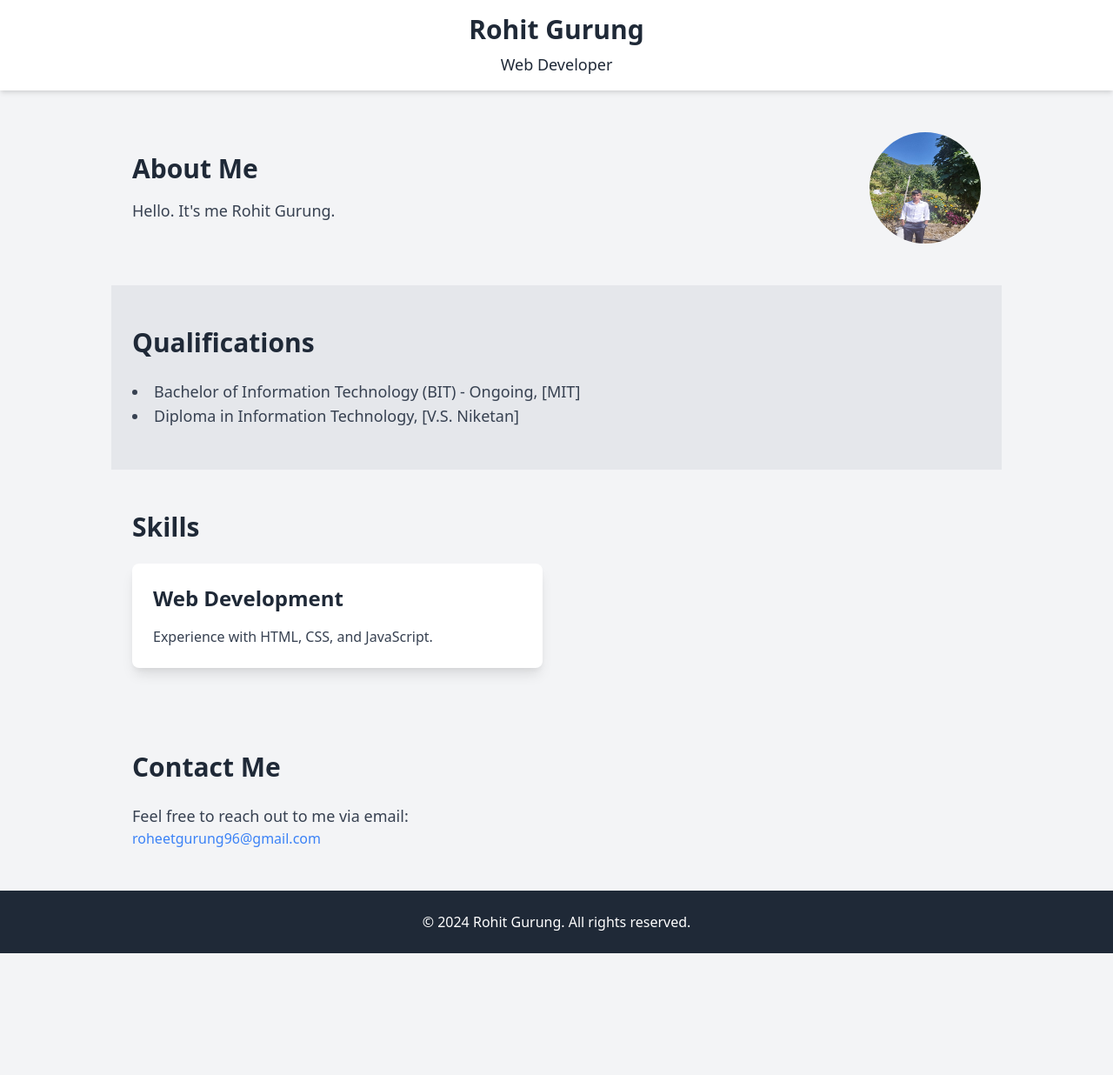
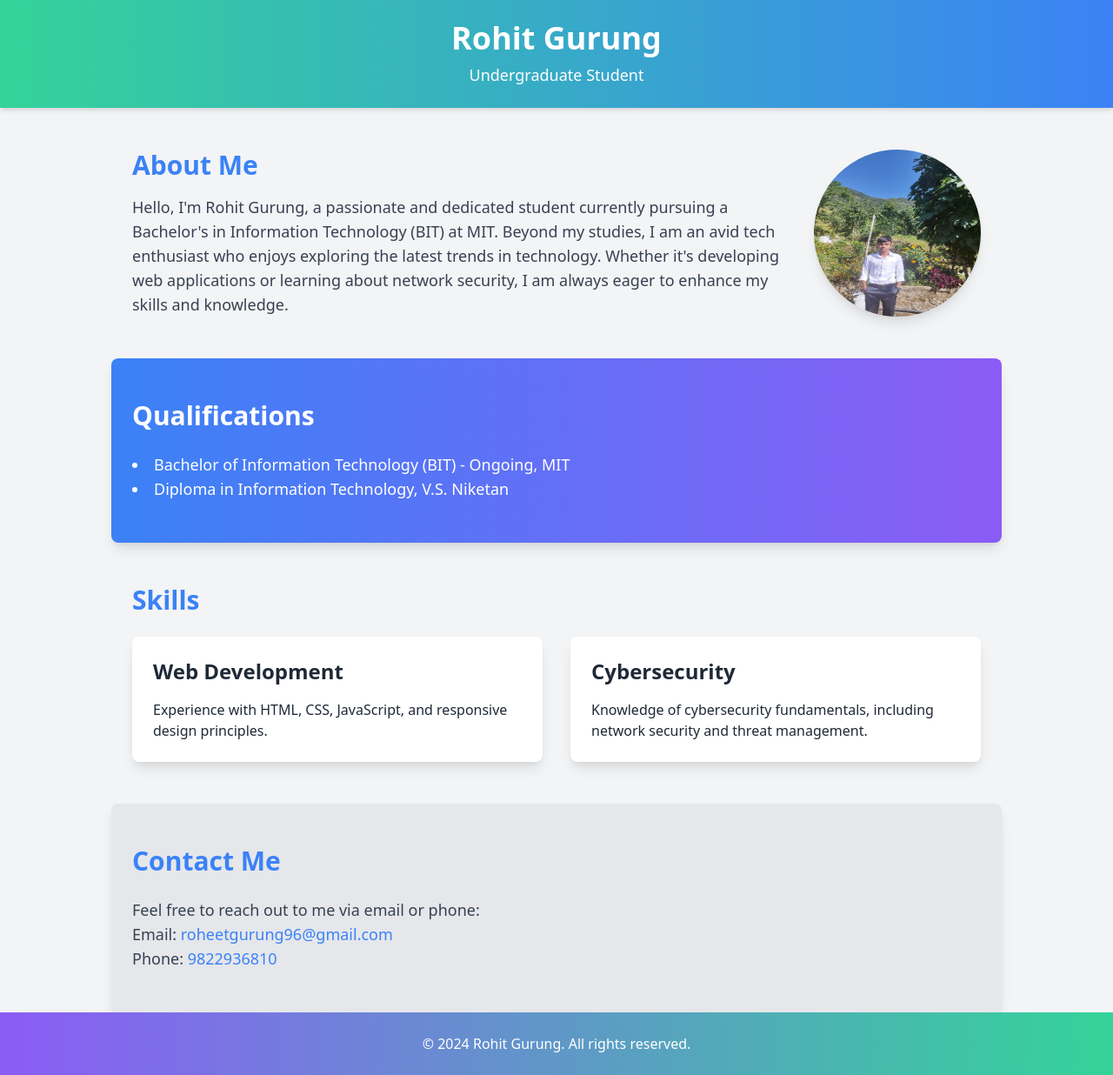
Before and after one commit to Rohitgurung69/rohit, a plain HTML site: page index.html in a window 1280 px wide. Shown: the whole page at 87% size. Before the commit the page ends 1096 px from the top, so only its background shows below. Drawn offline with nearby package versions, Linux system fonts and the light colour scheme.

Commit message:
I am Rohit

```diff
--- a/index.html
+++ b/index.html
@@ -8,43 +8,55 @@
 </head>
 <body class="bg-gray-100 text-gray-800">
 
-    <header class="bg-white shadow-md py-4">
+    <header class="bg-gradient-to-r from-green-400 to-blue-500 text-white shadow-md py-6">
         <div class="max-w-4xl mx-auto text-center">
-            <h1 class="text-3xl font-bold">Rohit Gurung</h1>
-            <p class="text-lg mt-2">Web Developer</p>
+            <h1 class="text-4xl font-bold">Rohit Gurung</h1>
+            <p class="text-lg mt-2">Undergraduate Student</p>
         </div>
     </header>
+
     <section class="max-w-5xl mx-auto px-6 py-12 flex items-center">
         <div class="flex-1">
-            <h2 class="text-3xl font-semibold mb-4">About Me</h2>
+            <h2 class="text-3xl font-semibold mb-4 text-blue-500">About Me</h2>
             <p class="text-lg text-gray-700">
-                Hello. It's me Rohit Gurung.
+                Hello, I'm Rohit Gurung, a passionate and dedicated student currently pursuing a Bachelor's in Information Technology (BIT) at MIT.
+                Beyond my studies, I am an avid tech enthusiast who enjoys exploring the latest trends in technology.
+                Whether it's developing web applications or learning about network security, I am always eager to enhance my skills and knowledge.
             </p>
         </div>
-        <img src="my photo.jpg" alt="Rohit Gurung" class="w-32 h-32 rounded-full ml-6">
+        <img src="my photo.jpg" alt="Rohit Gurung" class="w-48 h-48 rounded-full ml-6 shadow-lg">
     </section>
-    <section class="max-w-5xl mx-auto px-6 py-12 bg-gray-200">
+
+    <section class="max-w-5xl mx-auto px-6 py-12 bg-gradient-to-r from-blue-500 to-purple-500 text-white rounded-lg shadow-lg">
         <h2 class="text-3xl font-semibold mb-6">Qualifications</h2>
-        <ul class="list-disc list-inside text-lg text-gray-700">
-            <li>Bachelor of Information Technology (BIT) - Ongoing, [MIT]</li>
-            <li>Diploma in Information Technology, [V.S. Niketan]</li>
+        <ul class="list-disc list-inside text-lg">
+            <li>Bachelor of Information Technology (BIT) - Ongoing, MIT</li>
+            <li>Diploma in Information Technology, V.S. Niketan</li>
         </ul>
     </section>
+
     <section class="max-w-5xl mx-auto px-6 py-12">
-        <h2 class="text-3xl font-semibold mb-6">Skills</h2>
+        <h2 class="text-3xl font-semibold mb-6 text-blue-500">Skills</h2>
         <div class="grid grid-cols-1 md:grid-cols-2 gap-8">
-        <div class="bg-white p-6 rounded-lg shadow-lg">
+            <div class="bg-white p-6 rounded-lg shadow-lg hover:bg-blue-500 hover:text-white transition duration-300">
                 <h3 class="text-2xl font-semibold mb-4">Web Development</h3>
-        <p class="text-gray-700">Experience with HTML, CSS, and JavaScript.
+                <p>Experience with HTML, CSS, JavaScript, and responsive design principles.</p>
+            </div>
+            <div class="bg-white p-6 rounded-lg shadow-lg hover:bg-purple-500 hover:text-white transition duration-300">
+                <h3 class="text-2xl font-semibold mb-4">Cybersecurity</h3>
+                <p>Knowledge of cybersecurity fundamentals, including network security and threat management.</p>
+            </div>
         </div>
     </section>
 
-     <section class="max-w-5xl mx-auto px-6 py-12">
-     <h2 class="text-3xl font-semibold mb-6">Contact Me</h2>
-        <p class="text-lg text-gray-700">Feel free to reach out to me via email:</p>
-            <a href="mailto:your.email@example.com" class="text-blue-500 hover:underline">roheetgurung96@gmail.com</a>
+    <section class="max-w-5xl mx-auto px-6 py-12 bg-gray-200 rounded-lg shadow-lg">
+        <h2 class="text-3xl font-semibold mb-6 text-blue-500">Contact Me</h2>
+        <p class="text-lg text-gray-700">Feel free to reach out to me via email or phone:</p>
+        <p class="text-lg text-gray-700">Email: <a href="mailto:roheetgurung96@gmail.com" class="text-blue-500 hover:underline">roheetgurung96@gmail.com</a></p>
+        <p class="text-lg text-gray-700">Phone: <a href="tel:9822936810" class="text-blue-500 hover:underline">9822936810</a></p>
     </section>
-        <footer class="bg-gray-800 text-white py-6">
+
+    <footer class="bg-gradient-to-r from-purple-500 to-green-400 text-white py-6">
         <div class="max-w-5xl mx-auto text-center">
             <p>© 2024 Rohit Gurung. All rights reserved.</p>
         </div>
```
Lines whose indentation alone changed are shown as unchanged.
